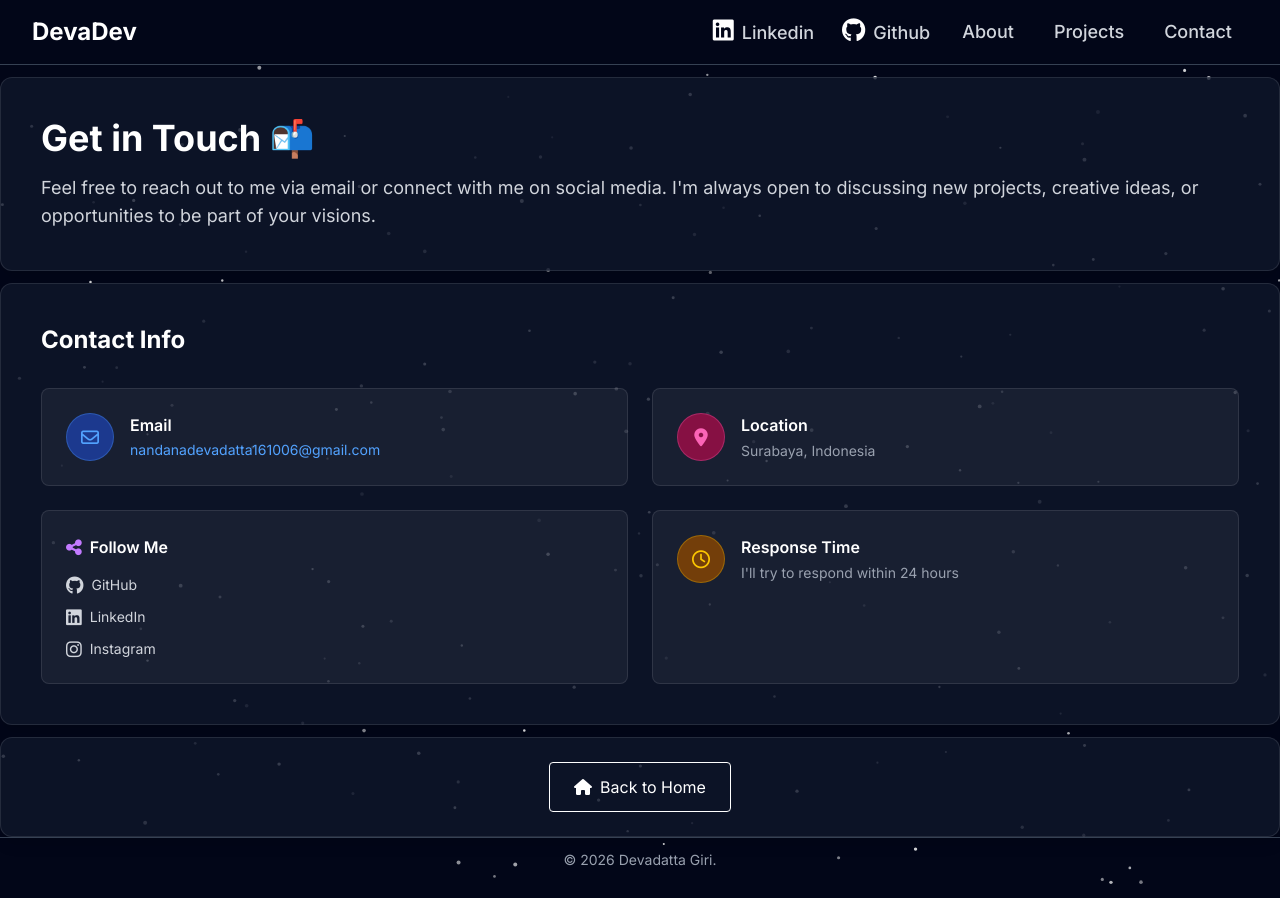
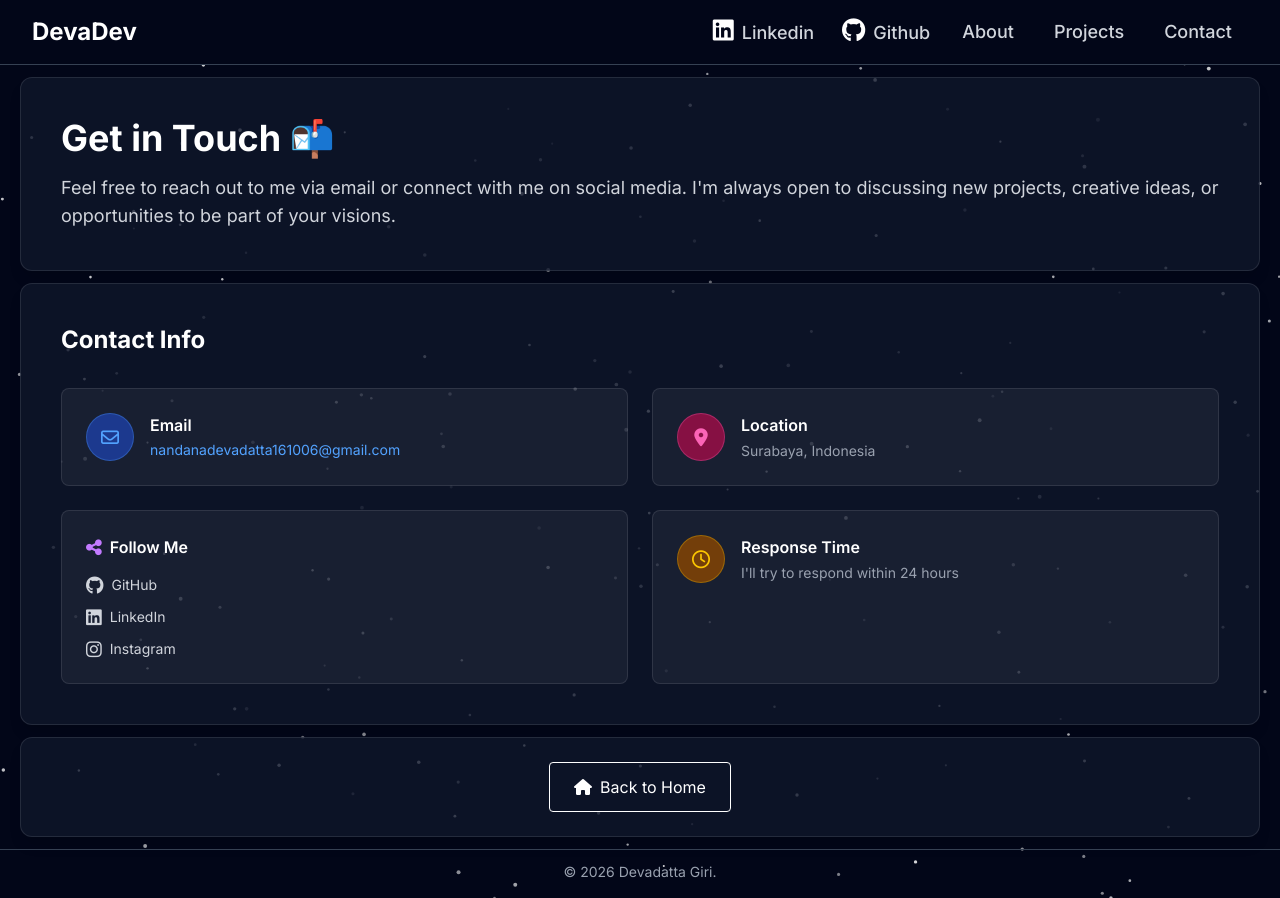
Before and after one commit to 1610Deva/portodevabysvelte, a SvelteKit app: page /contact in a window 1280 px wide. Built offline with nearby package versions, Linux system fonts and the light colour scheme; a web font is replaced by a local one.

Commit message:
styling: fixing margin x for every section in contact page

```diff
--- a/src/routes/contact/+page.svelte
+++ b/src/routes/contact/+page.svelte
@@ -27,7 +27,7 @@
 
 <!-- Header Section -->
 <div
-	class="mt-3 rounded-xl border border-white/10 bg-slate-900/80 p-10 shadow-lg transition-opacity duration-1000 ease-in-out"
+	class="md:mx-5 mb-3 mt-3 rounded-xl border border-white/10 bg-slate-900/80 p-10 shadow-lg transition-opacity duration-1000 ease-in-out"
 	class:opacity-0={!isVisible}
 	class:opacity-100={isVisible}
 >
@@ -40,7 +40,7 @@ I'm always open to discussing new projects, creative ideas, or opportunities to
 
 <!-- Contact Information Section -->
 <div
-	class="mt-3 rounded-xl border border-white/10 bg-slate-900/80 p-10 shadow-lg transition-opacity duration-1000 ease-in-out"
+	class="md:mx-5 mb-3 mt-3 rounded-xl border border-white/10 bg-slate-900/80 p-10 shadow-lg transition-opacity duration-1000 ease-in-out"
 	class:opacity-0={!isVisible}
 	class:opacity-100={isVisible}
 >
@@ -144,7 +144,7 @@ I'm always open to discussing new projects, creative ideas, or opportunities to
 
 <!-- BACK TO HOME -->
 <div
-    class="mt-3 rounded-xl border border-white/10 bg-slate-900/80 p-6 text-center shadow-lg transition-opacity duration-1000 ease-in-out"
+    class="md:mx-5 mb-3 mt-3 rounded-xl border border-white/10 bg-slate-900/80 p-6 text-center shadow-lg transition-opacity duration-1000 ease-in-out"
     class:opacity-0={!isVisible}
     class:opacity-100={isVisible}
 >
```
